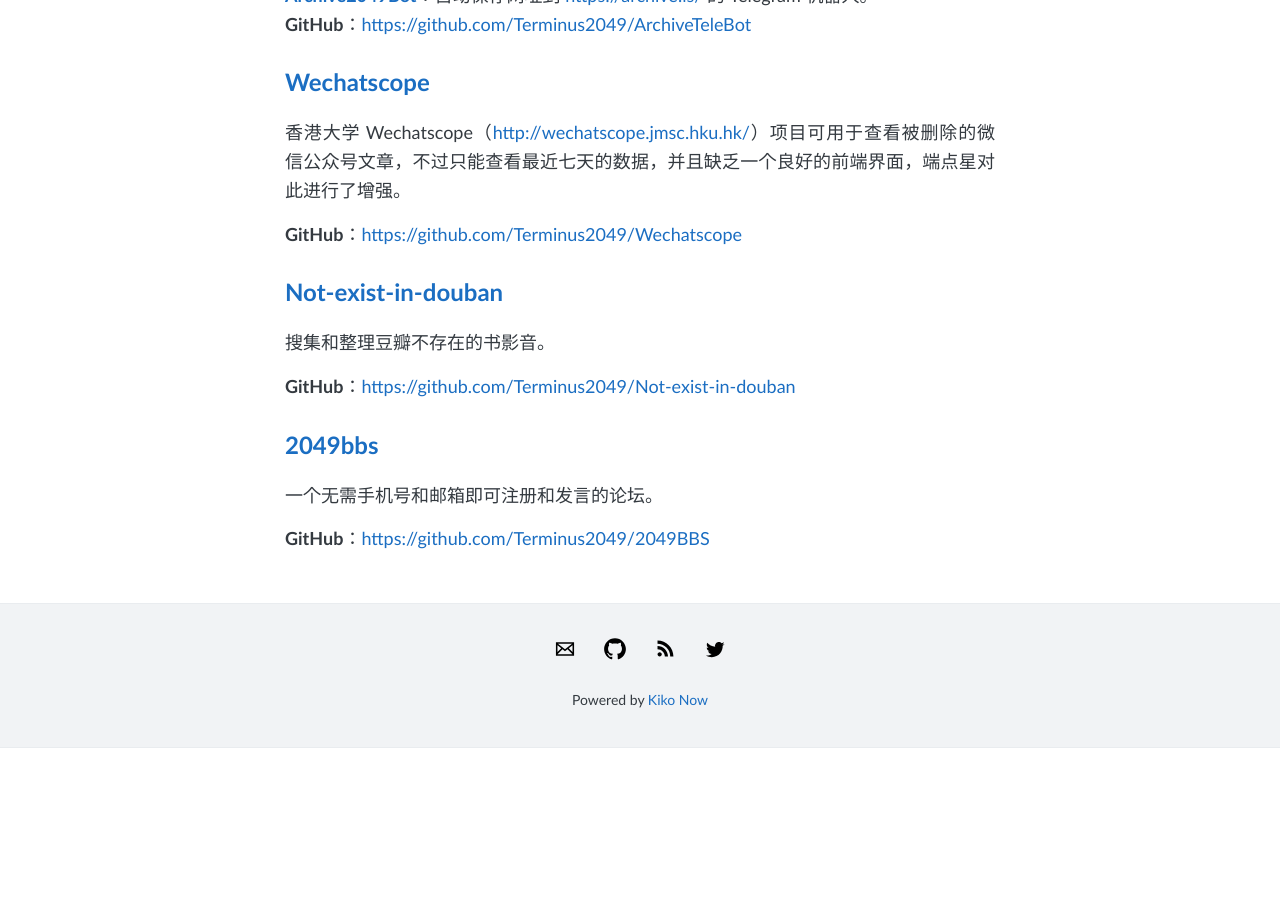
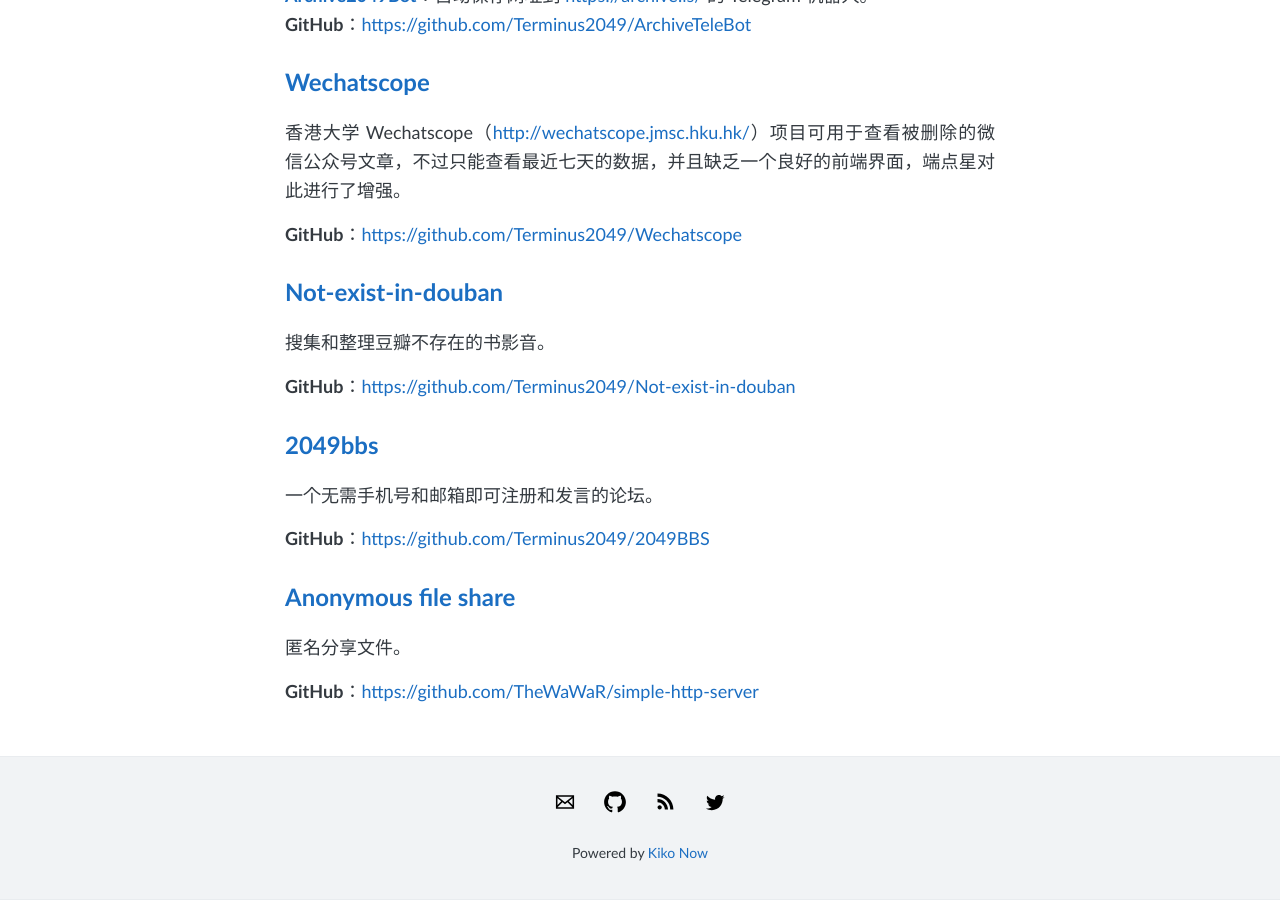
Before and after one commit to Terminus2049/Terminus2049.github.io, a Jekyll site: the page built from project.html, in a window 1280 px wide and 900 px high, scrolled down 578 px. Built offline with Jekyll 4.4.1, drawn with Linux system fonts in a browser that asks for light colours; before the commit the page ends 1326 px from its top, so only the background shows below that.

Commit message:
匿名分享文件。

```diff
--- a/project.html
+++ b/project.html
@@ -36,3 +36,9 @@
   <ul>
     <b>GitHub</b>：<a href="https://github.com/Terminus2049/2049BBS" target="_blank">https://github.com/Terminus2049/2049BBS</a>
   </ul>
+
+<h2><a href="http://206.189.252.32:8000/" target="_blank">Anonymous file share</a></h2>
+  <p>匿名分享文件。</p>
+  <ul>
+    <b>GitHub</b>：<a href="https://github.com/TheWaWaR/simple-http-server" target="_blank">https://github.com/TheWaWaR/simple-http-server</a>
+  </ul>
```
